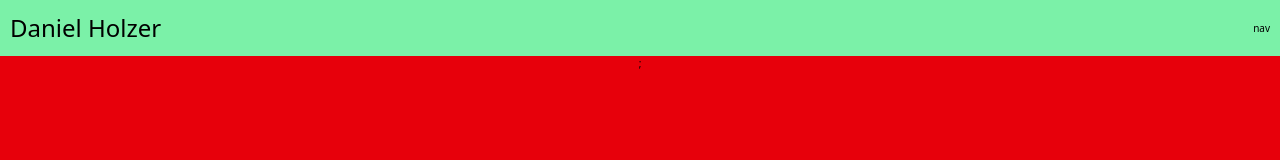
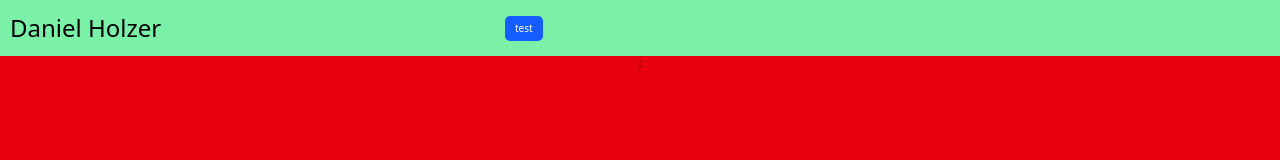
Before and after one commit to DaniHolzer/personal-profilepage, a React (Vite) app: page / in a window 1280 px wide. Shown: the top 160 px of the page. Built offline with nearby package versions, Linux system fonts and the light colour scheme.

Commit message:
Button root Component.

```diff
--- a/src/components/button/root/Button.styles.ts
+++ b/src/components/button/root/Button.styles.ts
@@ -1,6 +1,6 @@
 import { tv } from 'tailwind-variants';
 
-export const buttonStyles = tv({
+export const buttonVariants = tv({
   base: ['inline-flex items-center justify-center font-medium transition-colors',
       'focus-visible:outline-none focus-visible:ring-2 focus-visible:ring-offset-2',
       'disabled:pointer-events-none disabled:opacity-50 h-12',
@@ -8,8 +8,11 @@ export const buttonStyles = tv({
   variants: {
     variant: {
       primary: "bg-blue-600 text-white hover:bg-blue-700 focus-visible:ring-blue-500",
+      secondary: "bg-gray-200 text-gray-900 hover:bg-gray-300 focus-visible:ring-gray-500",
+      tertiary: "bg-transparent hover:scale-50 focus-visible: outline-none",
     },
     size: {
+      sm: "h-8 px-3 text-sm rounded-md",
       md: "h-10 px-4 text-base rounded-lg",
     },
   },
--- a/src/components/button/root/Button.tsx
+++ b/src/components/button/root/Button.tsx
@@ -1,17 +1,32 @@
 import { forwardRef, type ButtonHTMLAttributes } from 'react';
 import { type VariantProps } from 'tailwind-variants';
-import { buttonStyles } from './Button.styles';
+import { buttonVariants } from './Button.styles';
 
 
 //-------------------------------------------------------------------------------------------------
 // Button Properties
 export interface ButtonProps extends ButtonHTMLAttributes<HTMLButtonElement>,
-VariantProps<typeof buttonStyles> {
-    variant?: "primary",
-    size?: "md",
+VariantProps<typeof buttonVariants> {
+    className?: string,
+    variant?: "primary" | "secondary" | "tertiary",
+    size?: "sm" | "md",
     children?: React.ReactNode,
 }
 
 
 //-------------------------------------------------------------------------------------------------
 // Button Component
+
+export const Button = forwardRef<HTMLButtonElement, ButtonProps>(
+    ({className, variant, size, children}, ref) => {
+      return (
+        <button
+          type="button"
+          ref={ref}
+          className={buttonVariants({variant, size, className})}
+        >
+          {children}
+        </button>
+      )
+    }
+)
--- /dev/null
+++ b/src/components/button/variants/iconButton/IconButton.tsx
@@ -0,0 +1,21 @@
+import { forwardRef, type ReactNode} from 'react';
+import { Button, type ButtonProps } from '../../root/Button.tsx';
+
+//-------------------------------------------------------------------------------------------------
+// IconButton Properties
+
+export interface IconButtonProps extends ButtonProps {
+    icon?: ReactNode;
+}
+
+
+//--------------------------------------------------------------------------------------------------
+// IconButton - Component
+
+export const IconButton = forwardRef<HTMLButtonElement, IconButtonProps>(
+    ({ icon }, ref) => (
+        <Button className="" variant="tertiary" ref={ref}>
+            {icon}
+        </Button>
+    )
+);
--- a/src/layouts/heading/Heading.tsx
+++ b/src/layouts/heading/Heading.tsx
@@ -1,4 +1,6 @@
 import { headingStyles } from './Heading.styles';
+import { Button } from '../../components/button/root/Button';
+import { IconButton } from '../../components/button/variants/iconButton/IconButton';
 
 //-------------------------------------------------------------------------------------------------
 // Heading Component
@@ -8,7 +10,9 @@ export function Heading() {
   return (
     <section aria-description="Heading" className={base()}>
       <a href="/" className={logo()}>Daniel Holzer</a>
-      <button className="">nav</button>
+      <Button className="" size="md" variant="primary">test</Button>
+      <IconButton><svg xmlns="http://www.w3.org/2000/svg" width="24" height="24" viewBox="0 0 24 24" fill="#000"><path d="M16.98 0a6.9 6.9 0 0 1 5.08 1.98A6.94 6.94 0 0 1 24 7.02v9.96c0 2.08-.68 3.87-1.98 5.13A7.14 7.14 0 0 1 16.94 24H7.06a7.06 7.06 0 0 1-5.03-1.89A6.96 6.96 0 0 1 0 16.94V7.02C0 2.8 2.8 0 7.02 0h9.96zm.05 2.23H7.06c-1.45 0-2.7.43-3.53 1.25a4.82 4.82 0 0 0-1.3 3.54v9.92c0 1.5.43 2.7 1.3 3.58a5 5 0 0 0 3.53 1.25h9.88a5 5 0 0 0 3.53-1.25 4.73 4.73 0 0 0 1.4-3.54V7.02a5 5 0 0 0-1.3-3.49 4.82 4.82 0 0 0-3.54-1.3zM12 5.76c3.39 0 6.2 2.8 6.2 6.2a6.2 6.2 0 0 1-12.4 0 6.2 6.2 0 0 1 6.2-6.2zm0 2.22a3.99 3.99 0 0 0-3.97 3.97A3.99 3.99 0 0 0 12 15.92a3.99 3.99 0 0 0 3.97-3.97A3.99 3.99 0 0 0 12 7.98zm6.44-3.77a1.4 1.4 0 1 1 0 2.8 1.4 1.4 0 0 1 0-2.8z"/></svg></IconButton>
+      <IconButton>+</IconButton>
     </section>
   );
 }
```
Also changed, not shown: src/components/button/variants/iconButton/IconButton.styles.ts (added).
